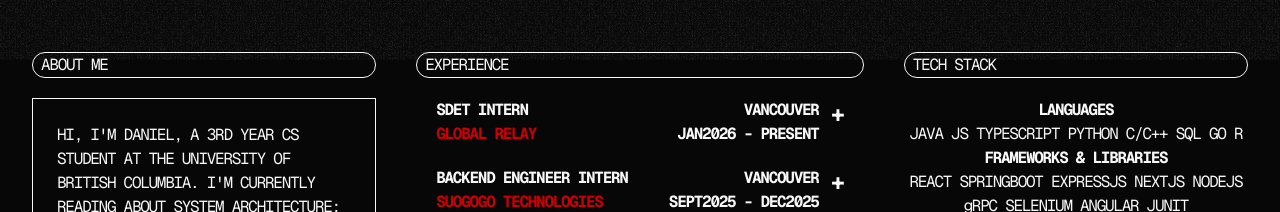
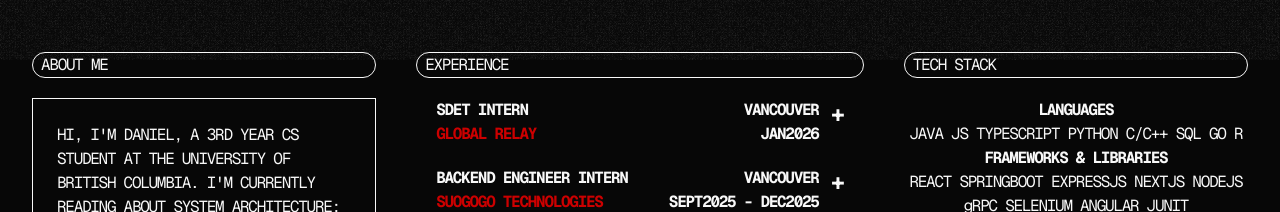
Before and after one commit to manggo-cd/dz.dev, a Next.js app in the folder pv3/: page / in a window 1280 px wide. Shown: the part 820-1032 px from the top of the page. Built offline with nearby package versions, Linux system fonts and the light colour scheme; a web font is replaced by a local one.

Commit message:
fix date logic

```diff
--- a/pv3/app/components/ExperienceCard.tsx
+++ b/pv3/app/components/ExperienceCard.tsx
@@ -28,7 +28,10 @@ const ExperienceCard = ({ experience }: ExperienceProps) => {
           <div className="flex flex-row justify-between">
             <p className="text-highlight-red">{experience.company.toUpperCase()}</p>
             <p className="text-right">
-              {experience.start.toUpperCase()} - {experience.end ? experience.end.toUpperCase() : "PRESENT"}
+              {experience.end
+                ? `${experience.start.toUpperCase()} - ${experience.end.toUpperCase()}`
+                : experience.start.toUpperCase()
+              }
             </p>
           </div>
         </div>
```
